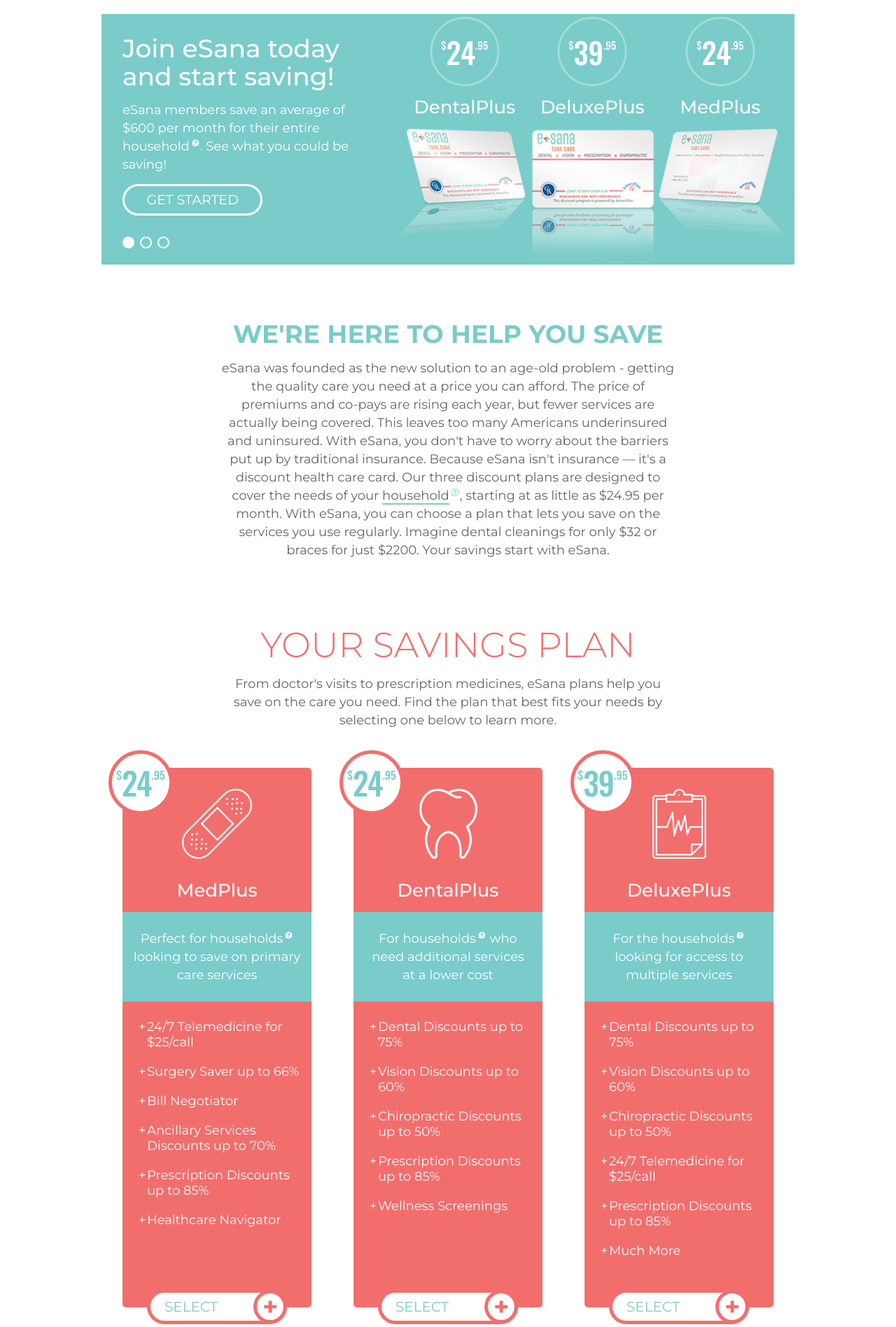
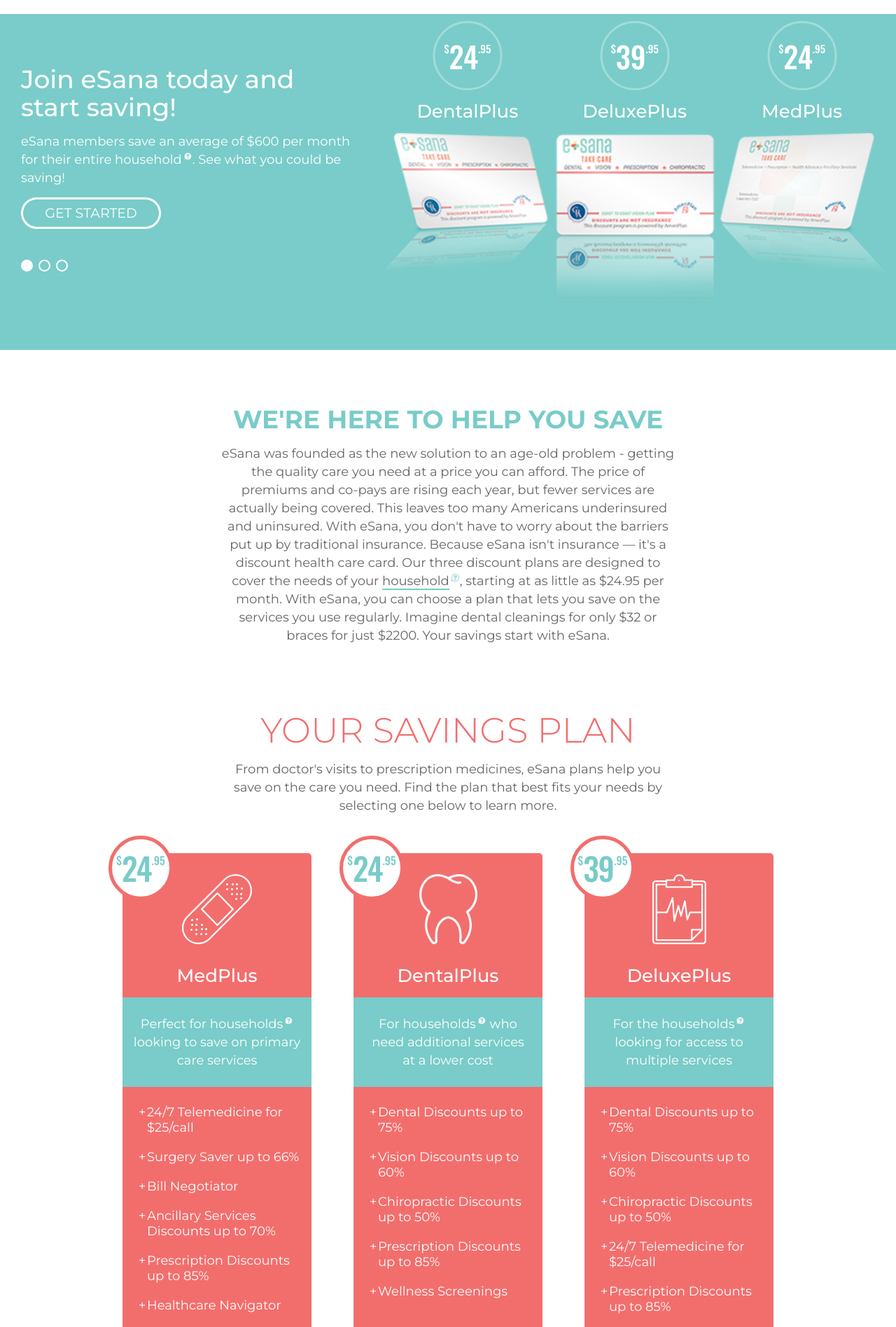
Before and after one commit to btc-brasstackscollective/eSana, a PHP site: template templates/home.html.twig in a window 1280 px wide. Shown: the part 62-1958 px from the top of the page at 70% size. Run offline with PHP 8.4, Linux system fonts and the light colour scheme; the template is opened without the code that fills it, so the values that code supplies are empty; some libraries are stand-ins or nearby versions.

Commit message:
homepage carousel updates

```diff
--- a/templates/home.html.twig
+++ b/templates/home.html.twig
@@ -9,10 +9,8 @@
 {% block body %}
 
 	<div id="home_hero_container">
-		<div class="content_container">
-			<div class="va-item">
-				<div class="hero_right_container no-gutter center_align col-md-7 col-sm-6 col-xs-12">
-					<div class="hero_panel_item top_padding">
+		<div class="hero_right_container no-gutter pull-right center_align col-md-7 col-sm-6 col-xs-12">
+			<div class="hero_panel_item padding_vertical">
 				<div class="col-xs-12">
 					<div class="col-xs-4">
 						<div class="plan_price_container price_text">
@@ -51,7 +49,7 @@
 			</div>
 		</div>
 
-				<div class="hero_left_content_container col-md-5 col-sm-6 col-xs-12">
+		<div class="hero_left_content_container va-item col-md-5 col-sm-6 col-xs-12">
 			<div class="hero_panel_item">
 				<h2>Join eSana today and start saving!</h2>
 				<p>eSana members save an average of $600 per month for their entire <span class="tool_tip" data-tool-tip="eSana believes that health care access shouldn’t be limited to immediate family. Now, a household can include extended family and roommates.">household</span>. See what you could be saving!</p>
@@ -74,8 +72,6 @@
 			</div>
 
 			<div class="hero_panel_controls"></div>
-				</div>
-			</div>
 		</div>
 	</div>
 
```
Also changed, not shown: public/assets/css/common.scss, public/assets/css/style.css, public/assets/js/jquery.custom.panel.js. Lines whose indentation alone changed are shown as unchanged.
